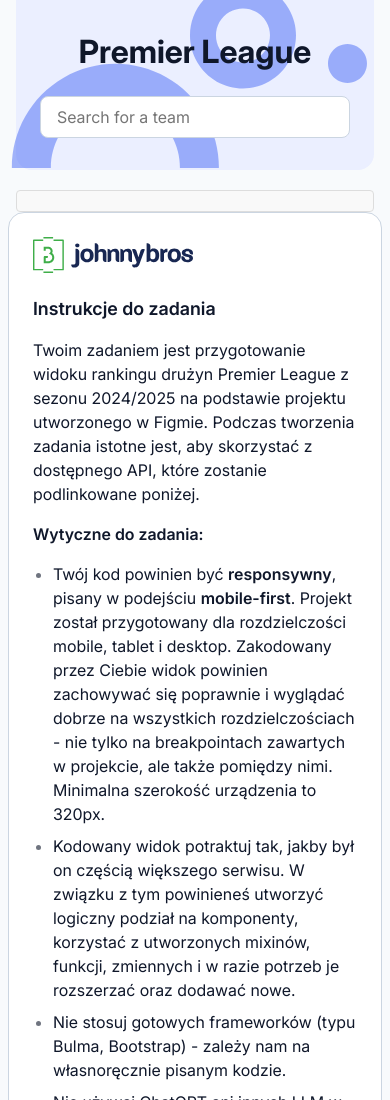
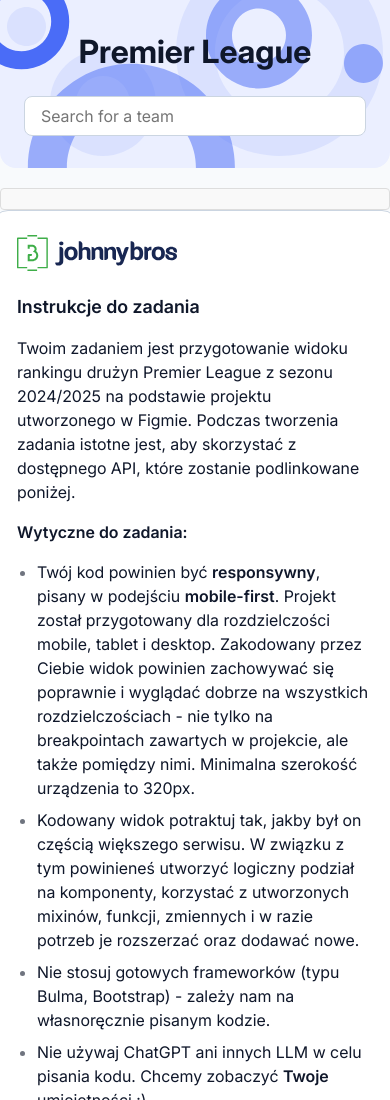
Before and after one commit to LukasMalyszko/Zadanie-rekrutacyjne---Frontend, a website with bundled scripts: page src/index.html in a window 390 px wide. Shown: the top 1100 px of the page. Built offline with nearby package versions, Linux system fonts and the light colour scheme; a script that the page names is missing.

Commit message:
Remove old SVG circles and replace with new decorative SVGs for scoreboard layout; update styles for improved responsiveness and design consistency.

```diff
--- a/src/index.html
+++ b/src/index.html
@@ -15,7 +15,9 @@
 					<div class="scoreboard__header">
 						<div class="scoreboard__title">Premier League</div>
 						<input type="text" class="scoreboard__search" placeholder="Search for a team" />
-						<img src="assets/svg/circles.svg" alt="" class="scoreboard__decor-right" />
+						<img src="assets/svg/circle-left.svg" alt="" class="scoreboard__decor-left decor" />
+						<img src="assets/svg/circle-mid.svg" alt="" class="scoreboard__decor-mid decor" />
+						<img src="assets/svg/circle-right.svg" alt="" class="scoreboard__decor-right decor" />
 					</div>
 					<div class="scoreboard__content">
 						<!-- Content loaded with JS -->
--- a/src/scss/layouts/_grid.scss
+++ b/src/scss/layouts/_grid.scss
@@ -9,8 +9,8 @@
 .container {
   margin-right: auto;
   margin-left: auto;
-  padding-right: $flexboxgrid-outer-margin;
-  padding-left: $flexboxgrid-outer-margin;
+  // padding-right: $flexboxgrid-outer-margin;
+  // padding-left: $flexboxgrid-outer-margin;
   width: 100%;
   @include make-container-max-widths();
 }
--- a/src/scss/pages/_scoreboard.scss
+++ b/src/scss/pages/_scoreboard.scss
@@ -1,4 +1,5 @@
 .scoreboard {
+  max-width: 1140px;
   &__header {
     display: flex;
     flex-direction: column;
@@ -10,8 +11,8 @@
     gap: 24px;
     position: relative;
     z-index: 0;
+  }
 
-  }
 
   &__title {
     font-size: $font-size-xl;
@@ -20,11 +21,12 @@
   }
 
   &__search {
+    box-sizing: border-box;
     border: $border-width solid $border-color;
-    border-radius: 4px;
+    border-radius: $border-radius-sm;
     width: 100%;
     z-index: 1;
-    padding: 8px 16px;
+    padding: 7px 16px;
     font-size: $font-size-base;
     line-height: $line-height-input;
     border-radius: $border-radius-sm;
@@ -37,11 +39,23 @@
     }
   }
 
+  .decor{
+    position: absolute;
+    z-index: -1;
+    top: 0;
+  }
+
+  &__decor-left {
+    left: 0;
+  }
+
+  &__decor-mid {
+    left: 50%;
+    transform: translateX(-50%);
+  }
+
   &__decor-right {
-    position: absolute;
-    top: 0;
     right: 0;
-    z-index: -1;
   }
 
   &__content {
```
Also changed, not shown: src/assets/svg/circle-left.svg (added), src/assets/svg/circle-mid.svg (added), src/assets/svg/circle-right.svg (renamed from src/assets/svg/circles.svg), src/style.css, 1 other file.
